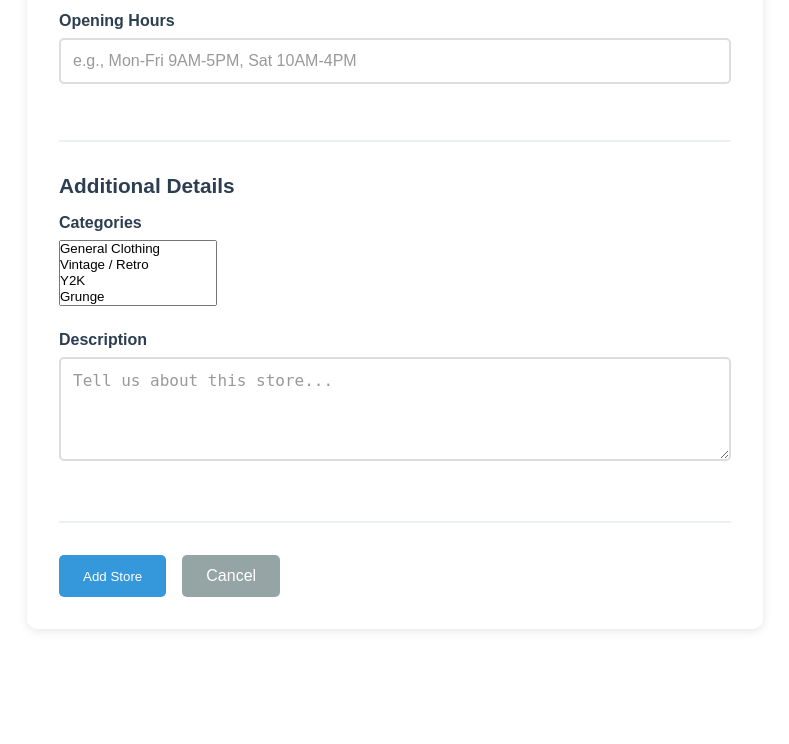
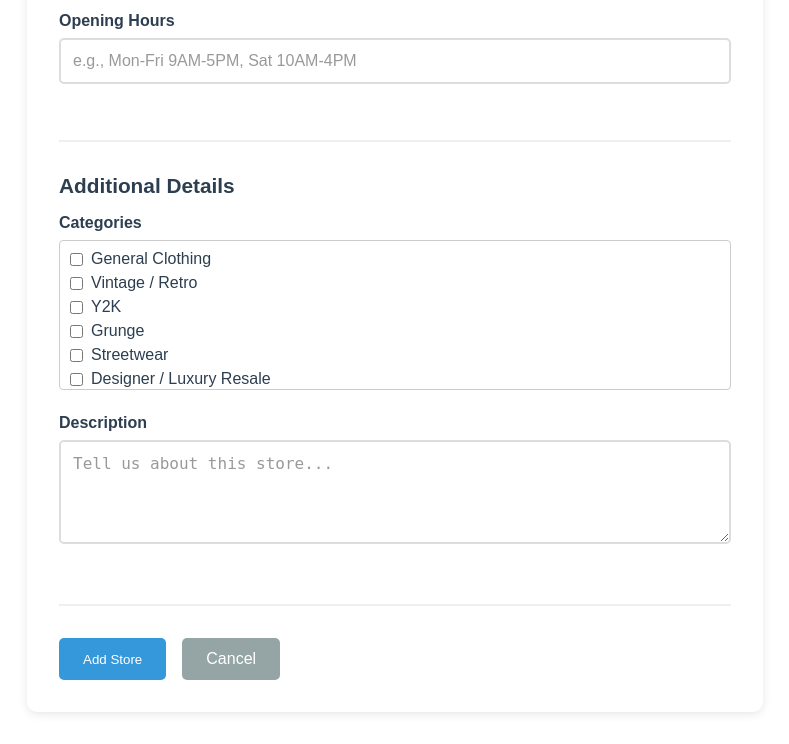
Before and after one commit to ankvev/Thr1fter, a Flask app: page /add_store in a window 1280 px wide. Shown: the part 1431-2175 px from the top of the page, without its empty margins (245-1034 px from the left). Before the commit the page ends 2062 px from the top, so only its background shows below. Run offline with Flask 3, Linux system fonts and the light colour scheme; the visitor is signed in with stand-in values (Sample User, id 1); some libraries are stand-ins or nearby versions.

Commit message:
completed category options for add_store

```diff
--- a/static/add_store.js
+++ b/static/add_store.js
@@ -23,12 +23,10 @@ function placeMarker(location) {
         return;
     }
 
-    // Remove existing marker if any
     if (marker) {
         marker.setMap(null);
     }
 
-    // Place new marker
     marker = new google.maps.Marker({
         position: location,
         map: map,
@@ -36,14 +34,11 @@ function placeMarker(location) {
         animation: google.maps.Animation.DROP
     });
 
-    // Update form fields
     document.getElementById('latitude').value = lat;
     document.getElementById('longitude').value = lng;
 
-    // Update status text
     updateLocationStatus(lat, lng);
 
-    // Handle marker drag
     marker.addListener('dragend', (event) => {
         const newLat = event.latLng.lat();
         const newLng = event.latLng.lng();
@@ -139,7 +134,6 @@ window.initMap = function () {
 
     geocoder = new google.maps.Geocoder();
 
-    // Try to center on user location
     if (navigator.geolocation) {
         navigator.geolocation.getCurrentPosition(
             (position) => {
@@ -154,7 +148,6 @@ window.initMap = function () {
         );
     }
 
-    // Click to place marker
     map.addListener('click', (event) => {
         const lat = event.latLng.lat();
         const lng = event.latLng.lng();
@@ -175,10 +168,13 @@ window.initMap = function () {
         fields: ['address_components', 'geometry', 'name']
     });
 
+    let placeSelected = false;
+
     autocomplete.addListener('place_changed', () => {
         const place = autocomplete.getPlace();
         if (!place.geometry) return;
 
+        placeSelected = true;
         map.setCenter(place.geometry.location);
         map.setZoom(15);
         placeMarker(place.geometry.location);
@@ -187,6 +183,10 @@ window.initMap = function () {
 
     // Blur events for manual address entry
     addressInput.addEventListener('blur', () => {
+        if (placeSelected) {
+            placeSelected = false;
+            return;
+        }
         const fullAddr = getFullAddress();
         if (fullAddr) geocodeAddress(fullAddr);
     });
@@ -201,6 +201,13 @@ window.initMap = function () {
 
 // Form validation – require location
 document.addEventListener("DOMContentLoaded", function () {
+    // Prevent Enter key from submitting the form
+    document.getElementById('addStoreForm').addEventListener('keydown', function(e) {
+        if (e.key === 'Enter') {
+            e.preventDefault();
+        }
+    });
+
     document.getElementById('addStoreForm').addEventListener('submit', function(e) {
         const lat = document.getElementById('latitude').value;
         const lng = document.getElementById('longitude').value;
--- a/static/style.css
+++ b/static/style.css
@@ -249,6 +249,42 @@ header {
     background-color: #7f8c8d;
 }
 
+.checkbox-scroll-box {
+  height: 150px;
+  overflow-y: auto;
+  overflow-x: hidden;
+  border: 1px solid #ccc;
+  border-radius: 4px;
+  padding: 6px 10px;
+}
+
+.checkbox-scroll-box label {
+  display: flex !important;
+  flex-direction: row !important;
+  align-items: center !important;
+  justify-content: flex-start !important;
+  gap: 8px !important;
+  padding: 3px 0 !important;
+  cursor: pointer !important;
+  font-weight: normal !important;
+  width: 100% !important;
+  margin-bottom: 0 !important;
+  text-align: left !important;
+  white-space: normal !important;
+}
+
+.checkbox-scroll-box input[type="checkbox"] {
+  flex-shrink: 0 !important;
+  flex-grow: 0 !important;
+  width: auto !important;
+  margin: 0 !important;
+  float: none !important;
+}
+
+.checkbox-scroll-box label:hover {
+  background: #f5f5f5;
+}
+
 /* Map */
 #map {
     width: 100%;
--- a/templates/add_store.html
+++ b/templates/add_store.html
@@ -75,41 +75,41 @@
             <h2>Additional Details</h2>
 
             <div class="form-group">
-                <label for="categories">Categories</label>
-                    <select name="categories" id="categories" multiple size="4">
-                        <option value="general_clothing">General Clothing</option>
-                        <option value="vintage_retro">Vintage / Retro</option>
-                        <option value="y2k">Y2K</option>
-                        <option value="grunge">Grunge</option>
-                        <option value="streetwear">Streetwear</option>
-                        <option value="designer_luxury_resale">Designer / Luxury Resale</option>
-                        <option value="formal_evening">Formal / Evening Wear</option>
-                        <option value="workwear">Workwear</option>
-                        <option value="sportswear_activewear">Sportswear / Activewear</option>
-                        <option value="childrens_clothing">Children's Clothing</option>
-                        <option value="shoes_footwear">Shoes / Footwear</option>
-                        <option value="bags_purses">Bags / Purses</option>
-                        <option value="jewellery">Jewellery</option>
-                        <option value="hats_caps">Hats / Caps</option>
-                        <option value="belts_scarves">Belts / Scarves</option>
-                        <option value="furniture">Furniture</option>
-                        <option value="homewares_kitchenware">Homewares / Kitchenware</option>
-                        <option value="antiques">Antiques</option>
-                        <option value="art_prints">Art / Prints</option>
-                        <option value="linen_textiles">Linen / Textiles</option>
-                        <option value="lamps_lighting">Lamps / Lighting</option>
-                        <option value="books">Books</option>
-                        <option value="vinyl_music">Vinyl / Music</option>
-                        <option value="dvds_vhs_games">DVDs / VHS / Games</option>
-                        <option value="collectibles_memorabilia">Collectibles / Memorabilia</option>
-                        <option value="toys_figurines">Toys / Figurines</option>
-                        <option value="op_charity_shop">Op / Charity Shop</option>
-                        <option value="mixed_goods">Mixed Goods</option>
-                        <option value="electrical_tech">Electrical / Tech</option>
-                        <option value="sports_equipment">Sports Equipment</option>
-                        <option value="craft_fabric_sewing">Craft / Fabric / Sewing</option>
-                        <option value="instruments">Instruments</option>
-                </select>
+                <label>Categories</label>
+                <div class="checkbox-scroll-box" id="categories">
+                    <label><input type="checkbox" name="categories" value="general_clothing"> General Clothing</label>
+                    <label><input type="checkbox" name="categories" value="vintage_retro"> Vintage / Retro</label>
+                    <label><input type="checkbox" name="categories" value="y2k"> Y2K</label>
+                    <label><input type="checkbox" name="categories" value="grunge"> Grunge</label>
+                    <label><input type="checkbox" name="categories" value="streetwear"> Streetwear</label>
+                    <label><input type="checkbox" name="categories" value="designer_luxury_resale"> Designer / Luxury Resale</label>
+                    <label><input type="checkbox" name="categories" value="formal_evening"> Formal / Evening Wear</label>
+                    <label><input type="checkbox" name="categories" value="workwear"> Workwear</label>
+                    <label><input type="checkbox" name="categories" value="sportswear_activewear"> Sportswear / Activewear</label>
+                    <label><input type="checkbox" name="categories" value="childrens_clothing"> Children's Clothing</label>
+                    <label><input type="checkbox" name="categories" value="shoes_footwear"> Shoes / Footwear</label>
+                    <label><input type="checkbox" name="categories" value="bags_purses"> Bags / Purses</label>
+                    <label><input type="checkbox" name="categories" value="jewellery"> Jewellery</label>
+                    <label><input type="checkbox" name="categories" value="hats_caps"> Hats / Caps</label>
+                    <label><input type="checkbox" name="categories" value="belts_scarves"> Belts / Scarves</label>
+                    <label><input type="checkbox" name="categories" value="furniture"> Furniture</label>
+                    <label><input type="checkbox" name="categories" value="homewares_kitchenware"> Homewares / Kitchenware</label>
+                    <label><input type="checkbox" name="categories" value="antiques"> Antiques</label>
+                    <label><input type="checkbox" name="categories" value="art_prints"> Art / Prints</label>
+                    <label><input type="checkbox" name="categories" value="linen_textiles"> Linen / Textiles</label>
+                    <label><input type="checkbox" name="categories" value="lamps_lighting"> Lamps / Lighting</label>
+                    <label><input type="checkbox" name="categories" value="books"> Books</label>
+                    <label><input type="checkbox" name="categories" value="vinyl_music"> Vinyl / Music</label>
+                    <label><input type="checkbox" name="categories" value="dvds_vhs_games"> DVDs / VHS / Games</label>
+                    <label><input type="checkbox" name="categories" value="collectibles_memorabilia"> Collectibles / Memorabilia</label>
+                    <label><input type="checkbox" name="categories" value="toys_figurines"> Toys / Figurines</label>
+                    <label><input type="checkbox" name="categories" value="op_charity_shop"> Op / Charity Shop</label>
+                    <label><input type="checkbox" name="categories" value="mixed_goods"> Mixed Goods</label>
+                    <label><input type="checkbox" name="categories" value="electrical_tech"> Electrical / Tech</label>
+                    <label><input type="checkbox" name="categories" value="sports_equipment"> Sports Equipment</label>
+                    <label><input type="checkbox" name="categories" value="craft_fabric_sewing"> Craft / Fabric / Sewing</label>
+                    <label><input type="checkbox" name="categories" value="instruments"> Instruments</label>
+                </div>
             </div>
 
             <div class="form-group">
```
